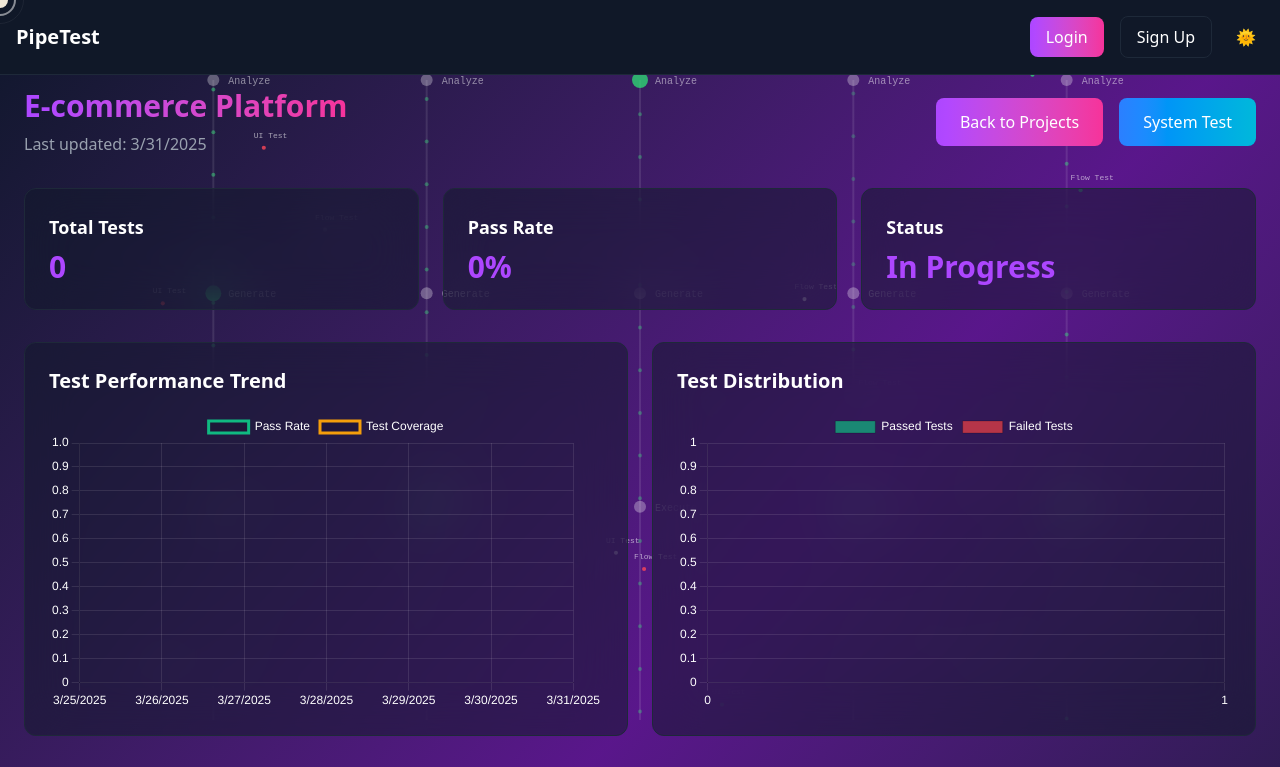
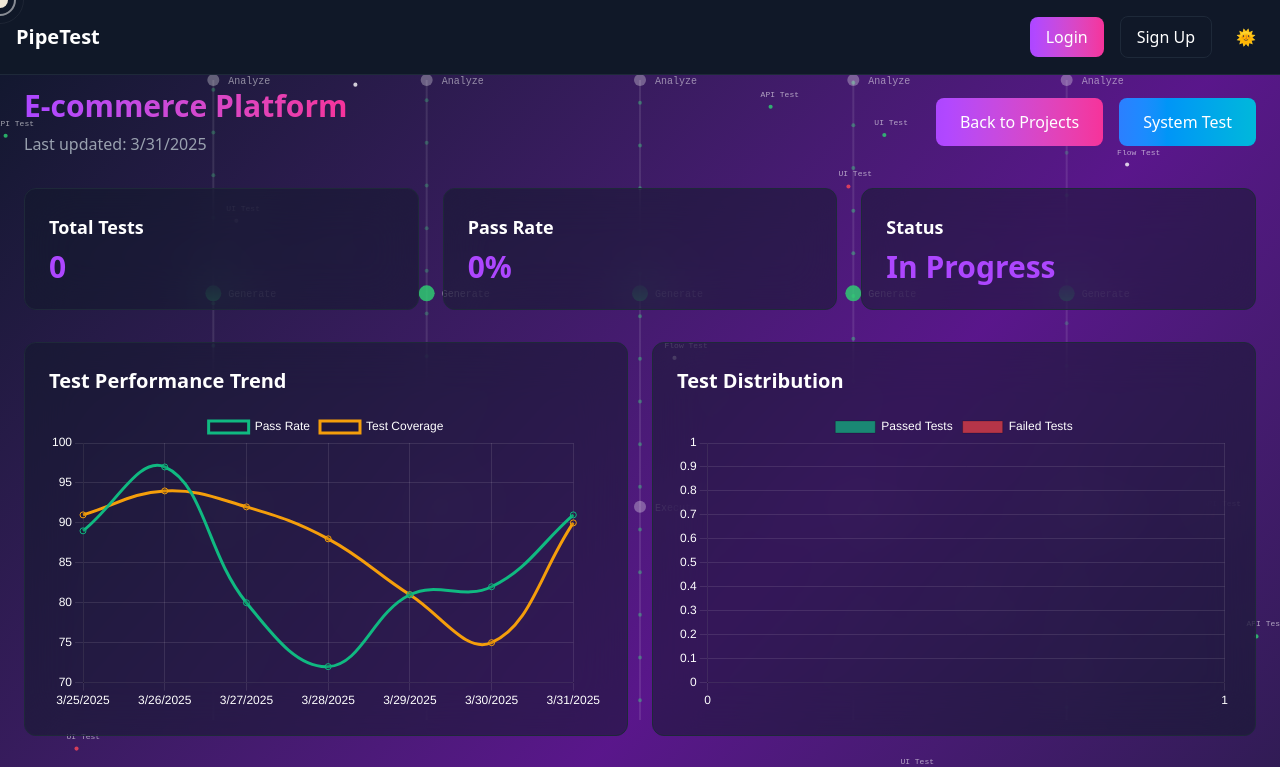
Before and after one commit to hkpatel321/Incognito, a React (Vite) app: page /project/1 in a window 1280 px wide. Shown: the top 767 px of the page. Built offline with nearby package versions, Linux system fonts and the light colour scheme.

Commit message:
add debug

```diff
--- a/src/components/ProjectDashboard.jsx
+++ b/src/components/ProjectDashboard.jsx
@@ -45,7 +45,7 @@ function ProjectDashboard() {
   const handleDownloadReport = async () => {
     try {
       setIsLoading(true);
-      const response = await fetch('https://f04b-2409-40c1-200b-f09-8d67-5ed6-ef82-edd3.ngrok-free.app/report', {
+      const response = await fetch('https://927d-2409-40c1-200b-f09-a418-6cba-b0d1-4758.ngrok-free.app/report', {
         method: 'GET',
         headers: {
           'ngrok-skip-browser-warning': 'true',
@@ -93,7 +93,7 @@ function ProjectDashboard() {
       setIsReportAvailable(false);
       setFailedTests([]);
 
-      const response = await fetch('https://f04b-2409-40c1-200b-f09-8d67-5ed6-ef82-edd3.ngrok-free.app/test-status', {
+      const response = await fetch('https://927d-2409-40c1-200b-f09-a418-6cba-b0d1-4758.ngrok-free.app/test-status', {
         method: 'POST',
         headers: {
             'ngrok-skip-browser-warning': 'true',
@@ -110,7 +110,7 @@ function ProjectDashboard() {
       }
       try {
         setIsLoading(true);
-        const response = await fetch('https://f04b-2409-40c1-200b-f09-8d67-5ed6-ef82-edd3.ngrok-free.app/report', {
+        const response = await fetch('https://927d-2409-40c1-200b-f09-a418-6cba-b0d1-4758.ngrok-free.app/report', {
           method: 'GET',
           headers: {
             'ngrok-skip-browser-warning': 'true',
@@ -280,6 +280,29 @@ function ProjectDashboard() {
   }));
 
   // Generate mock data for test performance over time
+  const timeSeriesData = {
+    labels: Array.from({ length: 7 }, (_, i) => {
+      const date = new Date();
+      date.setDate(date.getDate() - (6 - i));
+      return date.toLocaleDateString();
+    }),
+    datasets: [
+      {
+        label: 'Pass Rate',
+        data: Array.from({ length: 7 }, () => Math.floor(Math.random() * 30) + 70),
+        borderColor: theme === 'dark' ? '#10B981' : '#8B5CF6',
+        tension: 0.4,
+        fill: false,
+      },
+      {
+        label: 'Test Coverage',
+        data: Array.from({ length: 7 }, () => Math.floor(Math.random() * 20) + 75),
+        borderColor: theme === 'dark' ? '#F59E0B' : '#EC4899',
+        tension: 0.4,
+        fill: false,
+      }
+    ]
+  };
   // const timeSeriesData = {
   //   labels: Array.from({ length: 7 }, (_, i) => {
   //     const date = new Date();
@@ -289,63 +312,40 @@ function ProjectDashboard() {
   //   datasets: [
   //     {
   //       label: 'Pass Rate',
-  //       data: Array.from({ length: 7 }, () => Math.floor(Math.random() * 30) + 70),
+  //       data: Array.from({ length: 7 }, (_, i) => {
+  //         const date = new Date();
+  //         date.setDate(date.getDate() - (6 - i));
+  //         const formattedDate = date.toISOString().split('T')[0];
+
+  //         const run = ress?.response?.jsonObjects?.find(r =>
+  //           r.execution_date && r.execution_date.startsWith(formattedDate)
+  //         );
+
+  //         return run ? ((run.passed_tests / run.total_tests) * 100).toFixed(2) : null;
+  //       }),
   //       borderColor: theme === 'dark' ? '#10B981' : '#8B5CF6',
   //       tension: 0.4,
   //       fill: false,
   //     },
   //     {
   //       label: 'Test Coverage',
-  //       data: Array.from({ length: 7 }, () => Math.floor(Math.random() * 20) + 75),
+  //       data: Array.from({ length: 7 }, (_, i) => {
+  //         const date = new Date();
+  //         date.setDate(date.getDate() - (6 - i));
+  //         const formattedDate = date.toISOString().split('T')[0];
+
+  //         const run = ress?.response?.jsonObjects?.find(r =>
+  //           r.execution_date && r.execution_date.startsWith(formattedDate)
+  //         );
+
+  //         return run ? ((run.total_tests / 10) * 100).toFixed(2) : null; // Assuming max tests = 10
+  //       }),
   //       borderColor: theme === 'dark' ? '#F59E0B' : '#EC4899',
   //       tension: 0.4,
   //       fill: false,
   //     }
   //   ]
   // };
-  const timeSeriesData = {
-    labels: Array.from({ length: 7 }, (_, i) => {
-      const date = new Date();
-      date.setDate(date.getDate() - (6 - i));
-      return date.toLocaleDateString();
-    }),
-    datasets: [
-      {
-        label: 'Pass Rate',
-        data: Array.from({ length: 7 }, (_, i) => {
-          const date = new Date();
-          date.setDate(date.getDate() - (6 - i));
-          const formattedDate = date.toISOString().split('T')[0];
-
-          const run = ress?.response?.jsonObjects?.find(r =>
-            r.execution_date && r.execution_date.startsWith(formattedDate)
-          );
-
-          return run ? ((run.passed_tests / run.total_tests) * 100).toFixed(2) : null;
-        }),
-        borderColor: theme === 'dark' ? '#10B981' : '#8B5CF6',
-        tension: 0.4,
-        fill: false,
-      },
-      {
-        label: 'Test Coverage',
-        data: Array.from({ length: 7 }, (_, i) => {
-          const date = new Date();
-          date.setDate(date.getDate() - (6 - i));
-          const formattedDate = date.toISOString().split('T')[0];
-
-          const run = ress?.response?.jsonObjects?.find(r =>
-            r.execution_date && r.execution_date.startsWith(formattedDate)
-          );
-
-          return run ? ((run.total_tests / 10) * 100).toFixed(2) : null; // Assuming max tests = 10
-        }),
-        borderColor: theme === 'dark' ? '#F59E0B' : '#EC4899',
-        tension: 0.4,
-        fill: false,
-      }
-    ]
-  };
 
 
   // Update test distribution data dynamically
```
